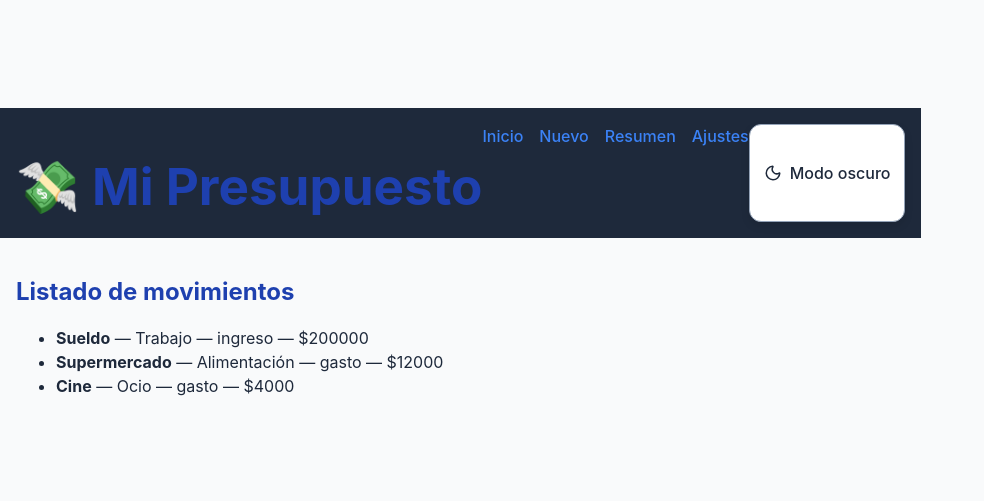
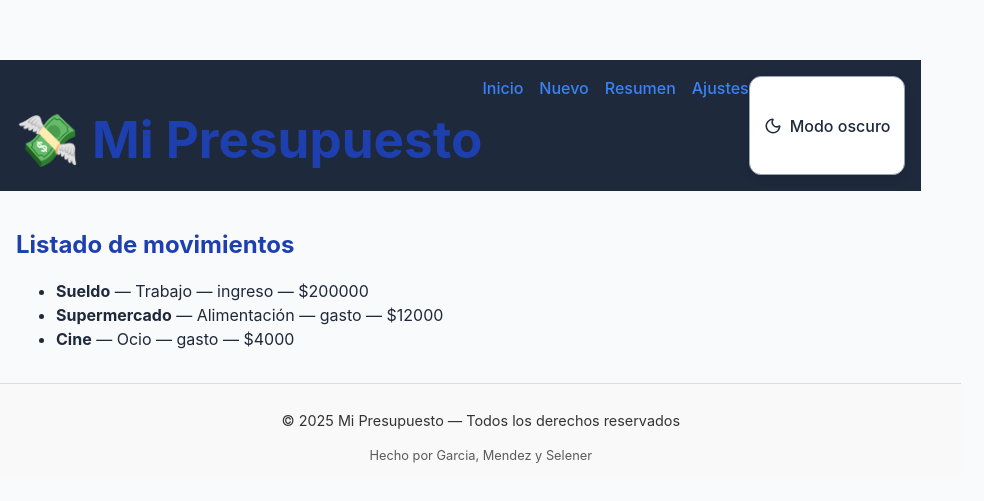
Before and after one commit to aaronsele/FinalEfsi_Selener_Mendez, a React app in the folder mi-presupuesto/: page / in a window 1280 px wide. Shown: the part 131-632 px from the top of the page, without its empty margins (0-984 px from the left). Built offline with nearby package versions, Linux system fonts and the light colour scheme; the HTML template or start-up script is replaced by a standard one.

Commit message:
footer by selener

```diff
--- a/mi-presupuesto/src/App.jsx
+++ b/mi-presupuesto/src/App.jsx
@@ -1,6 +1,7 @@
 import { BrowserRouter, Routes, Route } from "react-router-dom";
 import { BudgetProvider } from "./context/BudgetContext";
 import AppHeader from "./assets/components/layout/AppHeader";
+import AppFooter from "./assets/components/layout/AppFooter"
 import MovementsPage from "./pages/MovementsPage";
 import AddMovementPage from "./pages/AddMovementPage";
 import EditMovementPage from "./pages/EditMovementPage";
@@ -21,6 +22,7 @@ function App() {
             <Route path="/ajustes" element={<SettingsPage />} />
           </Routes>
         </main>
+        <AppFooter/>
       </BudgetProvider>
     </BrowserRouter>
   );
--- /dev/null
+++ b/mi-presupuesto/src/assets/components/layout/AppFooter.css
@@ -0,0 +1,39 @@
+.app-footer {
+    width: 100%;
+    text-align: center;
+    padding: 12px 20px;
+    background-color: var(--footer-bg);
+    color: var(--footer-text);
+    border-top: 1px solid var(--footer-border);
+    font-size: 0.9rem;
+    transition: background-color 0.3s ease, color 0.3s ease;
+  }
+
+  .footer-signature {
+    display: block;
+    margin-top: 4px;
+    font-size: 0.8rem;
+    opacity: 0.8;
+  }
+
+  /* Modo claro */
+  :root[data-theme="light"] {
+    --footer-bg: #f9f9f9;
+    --footer-text: #333;
+    --footer-border: #ddd;
+  }
+
+  /* Modo oscuro */
+  :root[data-theme="dark"] {
+    --footer-bg: #1f1f1f;
+    --footer-text: #f1f1f1;
+    --footer-border: #333;
+  }
+
+  /* Si querés dejarlo fijo abajo (opcional) */
+  .app-footer.fixed {
+    position: fixed;
+    bottom: 0;
+    left: 0;
+    right: 0;
+  }
--- a/mi-presupuesto/src/assets/components/layout/AppFooter.jsx
+++ b/mi-presupuesto/src/assets/components/layout/AppFooter.jsx
@@ -0,0 +1,17 @@
+import React from "react";
+import "./AppFooter.css";
+
+const AppFooter = () => {
+  const year = new Date().getFullYear();
+
+  return (
+    <footer className="app-footer">
+      <p>© {year} Mi Presupuesto — Todos los derechos reservados</p>
+      <span className="footer-signature">
+        Hecho por Garcia, Mendez y Selener
+      </span>
+    </footer>
+  );
+};
+
+export default AppFooter;
```
Also changed, not shown: 1 other file (tests, documents, lock files or other folders).
